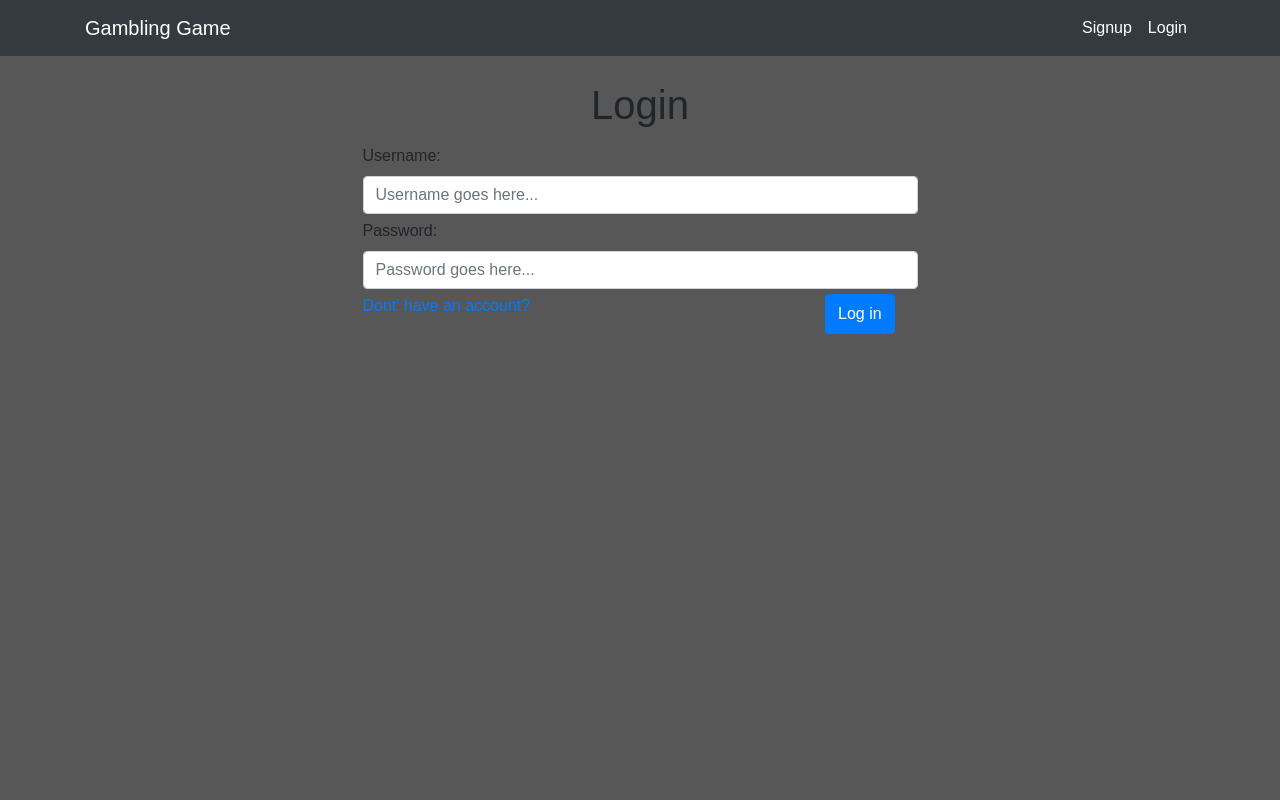
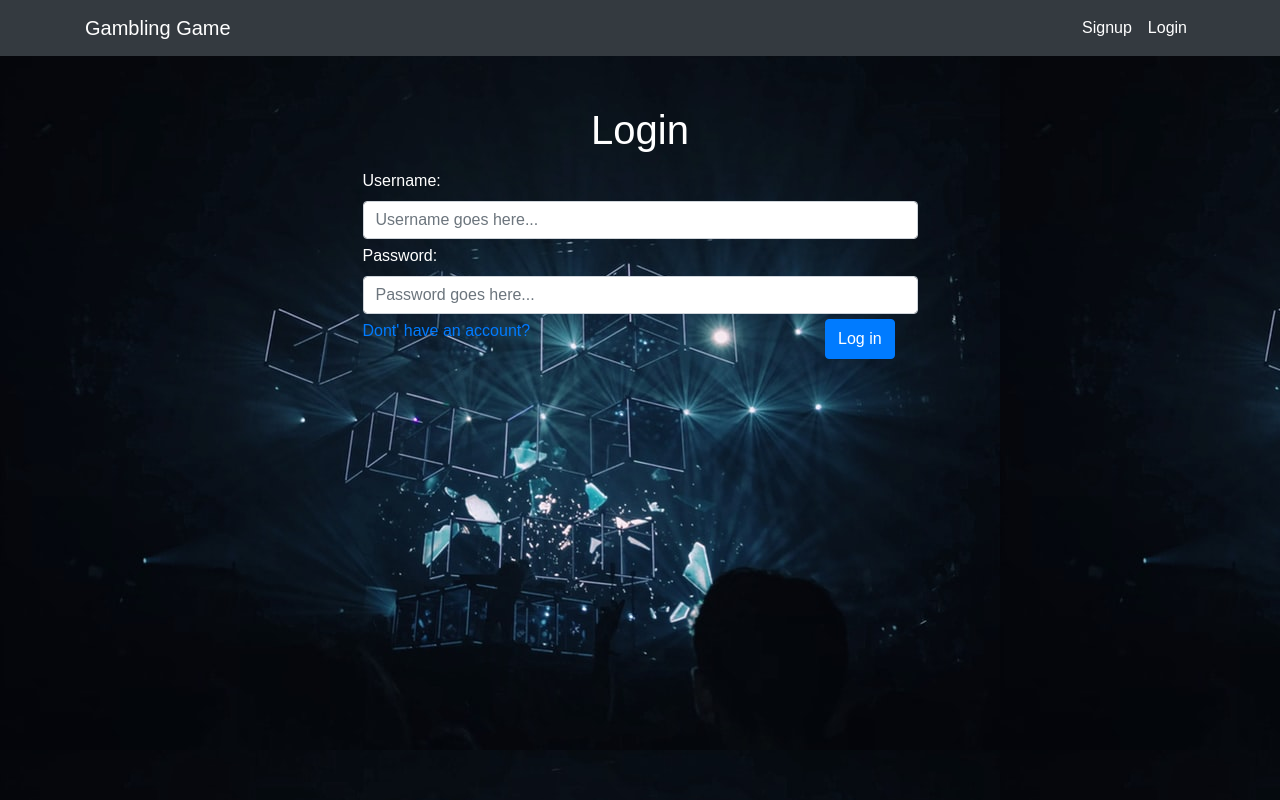
Before and after one commit to StoRm619/gambling_game, a React (Create React App) app in the folder create-react-express-jwt-master/client/: page /login in a window 1280 px wide. Built offline with nearby package versions, Linux system fonts and the light colour scheme.

Commit message:
background image, css styling

```diff
--- a/create-react-express-jwt-master/client/public/index.html
+++ b/create-react-express-jwt-master/client/public/index.html
@@ -25,7 +25,7 @@
   <title>React App</title>
   <style>
     body {
-      background-color: rgb(88, 87, 87);
+      background-image: url("./images/circuit_crowd.jpg");
     }
   </style>
 </head>
--- a/create-react-express-jwt-master/client/src/App.css
+++ b/create-react-express-jwt-master/client/src/App.css
@@ -5,21 +5,25 @@
   padding: 0;
   margin-bottom: 0;
 }
+.addMoney {
+  color: white;
+}
 .signUpHeader,.logInHeader {
   margin: 0 auto;
   text-align: center;
-  margin-top: 25px;
+  margin-top: 50px;
   margin-bottom: 15px;
+  color: white;
 }
 .signUpForm,.logInForm {
   margin: 0 auto;
   padding: 0;
 }
+.formLabel {
+  color: white;
+}
 .formLink {
   padding: 0;
-}
-.addMoney {
-  color: white;
 }
 .addMoneyPageHeader {
   margin: 0 auto;
@@ -55,7 +59,7 @@
   padding: 0;
 }
 .mainTwitchPlayer {
-  margin-top: 15px;
+  margin-top: 30px;
   height: 300px;
 }
 .mainMatchInfoRow {
@@ -63,6 +67,11 @@
 }
 .mainMatchInfo {
   width: 100%;
+}
+.mainMatchTable {
+  opacity: 0.9;
+  border-bottom-left-radius: 25px;
+  border-bottom-right-radius: 25px;
 }
 .carouselRow {
   margin-top: 15px;
@@ -76,6 +85,8 @@
   background-color: rgb(61, 61, 61);
   color: white;
   font-weight: bold;
+  border-top-left-radius: 25px;
+  border-top-right-radius: 25px;
 }
 @media only screen and (min-width: 768px) {
   .mainMatch {
--- a/create-react-express-jwt-master/client/src/components/Carousel/Carousel.css
+++ b/create-react-express-jwt-master/client/src/components/Carousel/Carousel.css
@@ -1,6 +1,7 @@
 .carousel {
     margin: 0 auto;
     padding: 0;
+    opacity: 0.9;
 }
 .carouselPic {
     margin: 0 auto;
@@ -11,6 +12,7 @@
     margin: 0 auto;
     padding: 0;
     height: 175px;
+    border-bottom-right-radius: 25px;
 }
 @media only screen and (min-width: 768px) {
     .carousel {
--- a/create-react-express-jwt-master/client/src/components/MainMatch.js
+++ b/create-react-express-jwt-master/client/src/components/MainMatch.js
@@ -15,7 +15,7 @@ function MainMatch() {
 
         <div className="row">
             <div className="mainMatchInfo">
-                <table className="table table-dark">
+                <table className="table table-dark mainMatchTable">
                     <tbody>
                         <tr>
                             <td>Event name</td>
--- a/create-react-express-jwt-master/client/src/components/Schedule Table/ScheduleTable.css
+++ b/create-react-express-jwt-master/client/src/components/Schedule Table/ScheduleTable.css
@@ -1,6 +1,6 @@
 .eventSchedule {
   margin: 0 auto;
-  margin-top: 15px;
+  margin-top: 30px;
 }
 .eventScheduleHeader {
     text-align: center;
@@ -10,6 +10,13 @@
     background-color: rgb(61, 61, 61);
     color: white;
     font-weight: bold;
+    border-top-left-radius: 25px;
+    border-top-right-radius: 25px;
+  }
+  .eventScheduleTable {
+    opacity: 0.8;
+    border-bottom-left-radius: 25px;
+    border-bottom-right-radius: 25px;
   }
   @media only screen and (min-width: 768px) {
     .eventSchedule {
--- a/create-react-express-jwt-master/client/src/pages/AddMoney.js
+++ b/create-react-express-jwt-master/client/src/pages/AddMoney.js
@@ -49,7 +49,7 @@ class AddMoney extends Component {
                                         <input type="checkbox" className="form-check-input" id="addMoneyCheck" />
                                         <label className="form-check-label" htmlFor="addMoneyCheck">Confirm</label>
                                     </div>
-                                    <button type="submit" className="btn btn-dark addMoneySubmit">Submit</button>
+                                    <button type="submit" className="btn btn-primary addMoneySubmit">Submit</button>
                                 </div>
                             </div>
                         </div>
--- a/create-react-express-jwt-master/client/src/pages/Login.js
+++ b/create-react-express-jwt-master/client/src/pages/Login.js
@@ -43,7 +43,7 @@ class Login extends Component {
         <div className="row">
           <form onSubmit={this.handleFormSubmit} className="col-sm-10  col-md-6 logInForm">
             <div className="form-group row">
-              <label htmlFor="username">Username:</label>
+              <label htmlFor="username" className="formLabel">Username:</label>
               <input className="form-control"
                 placeholder="Username goes here..."
                 name="username"
@@ -53,7 +53,7 @@ class Login extends Component {
                 onChange={this.handleChange} />
             </div>
             <div className="form-group row">
-              <label htmlFor="pwd">Password:</label>
+              <label htmlFor="pwd" className="formLabel">Password:</label>
               <input className="form-control"
                 placeholder="Password goes here..."
                 name="password"
--- a/create-react-express-jwt-master/client/src/pages/Signup.js
+++ b/create-react-express-jwt-master/client/src/pages/Signup.js
@@ -33,14 +33,14 @@ class Signup extends Component {
       return <Redirect to="/" />
     }
     return (
-      <div className="container">
+      <div className="container signUpPage">
         <div className="row">
           <h1 className="signUpHeader">User sign up</h1>
         </div>
         <div className="row">
           <form onSubmit={this.handleFormSubmit} className="col-sm-10 col-md-6 signUpForm">
             <div className="form-group row">
-              <label htmlFor="username">Username:</label>
+              <label htmlFor="username" className="formLabel">Username:</label>
               <input className="form-control"
                 placeholder="Username goes here..."
                 name="username"
@@ -50,7 +50,7 @@ class Signup extends Component {
                 onChange={this.handleChange} />
             </div>
             <div className="form-group row">
-              <label htmlFor="email">Email address:</label>
+              <label htmlFor="email" className="formLabel">Email address:</label>
               <input className="form-control"
                 placeholder="Email goes here..."
                 name="email"
@@ -60,7 +60,7 @@ class Signup extends Component {
                 onChange={this.handleChange} />
             </div>
             <div className="form-group row">
-              <label htmlFor="pwd">Password:</label>
+              <label htmlFor="pwd" className="formLabel">Password:</label>
               <input className="form-control"
                 placeholder="Password goes here..."
                 name="password"
```
Also changed, not shown: create-react-express-jwt-master/client/public/images/982823.jpg (added), create-react-express-jwt-master/client/public/images/circuit_crowd.jpg (added).
